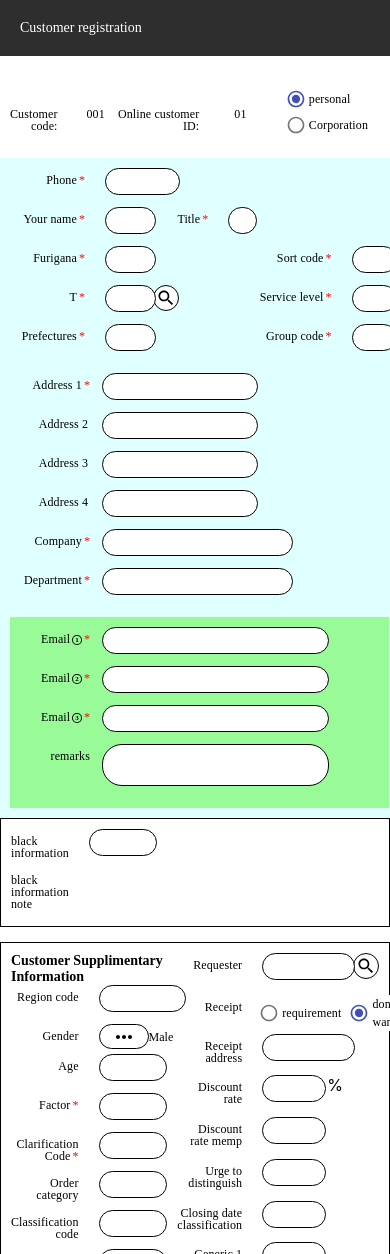
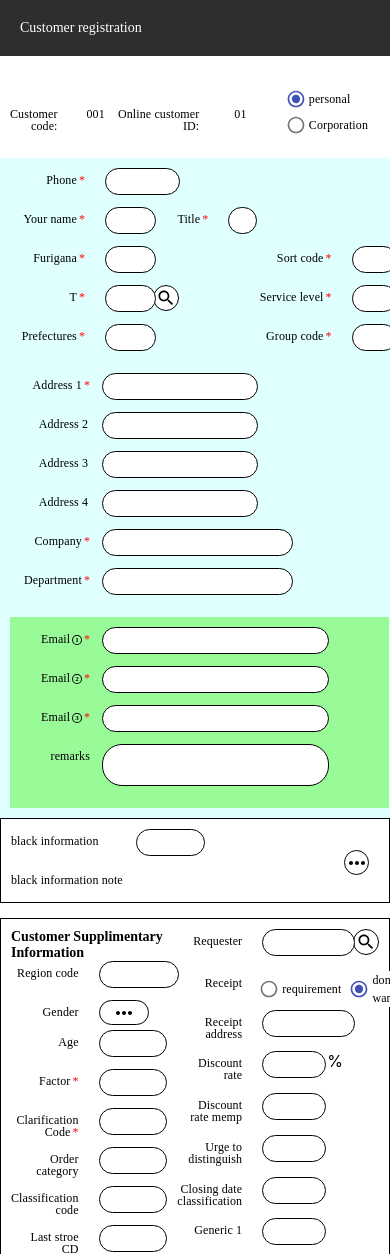
Before and after one commit to ShakhawatHossain13/typescript_employee_mgt, a React (Create React App) app in the folder context_api_customer_registration_form/: page / in a window 390 px wide. Shown: the top 1254 px of the page. Built offline with nearby package versions, Linux system fonts and the light colour scheme.

Commit message:
Phone number validation fix

```diff
--- a/context_api_customer_registration_form/src/components/Customer/CustomerBasicInfo/index.tsx
+++ b/context_api_customer_registration_form/src/components/Customer/CustomerBasicInfo/index.tsx
@@ -90,16 +90,14 @@ const CustomerBasicInfo: React.FC = () => {
         name="tel"
         id="tel"
         value={customer?.tel}
-        className={`${classes.formInputBox}  `}
+        className={`${classes.formInputBox}`}
         onChange={(event: React.ChangeEvent<HTMLInputElement>) => {
-          setSuggestion("Only number and hyphen");
-          if (event.target.value.match(phoneRegex)) {
+          if (!event.target.value.match(phoneRegex)) {
+            setSuggestion("Only number and hyphen");
+            error.tel=""
+          } else {
+            setSuggestion("");
             return handleFormChange(event);
-          } else {
-            setError((prev) => ({
-              ...prev,
-              [error.tel]: "Invalid",
-            }));
           }
         }}
         style={{ width: "130%" }}
--- a/context_api_customer_registration_form/src/components/Customer/CustomerBlackInfo/index.tsx
+++ b/context_api_customer_registration_form/src/components/Customer/CustomerBlackInfo/index.tsx
@@ -4,6 +4,8 @@ import { TextField } from "@material-ui/core";
 import FormLabel from '@material-ui/core/FormLabel';
 import { Customer } from '../../../model';
 import { CustomerContext } from "../../contexts/CustomerContext";
+import MoreHorizIcon from '@material-ui/icons/MoreHoriz';
+import { relative } from "node:path/win32";
 
 const useStyles = makeStyles({
     formInput: {
@@ -14,6 +16,7 @@ const useStyles = makeStyles({
       gridTemplateColumns:"repeat(8, 1fr)",
       border: "1px solid #000",
       marginBottom: "15px",
+      position: "relative",
     },
     formInputLabel: {
       fontFamily: "'Times New Roman', Times, serif",
@@ -21,9 +24,10 @@ const useStyles = makeStyles({
       textAlign: "left",
       fontSize: "12px",
       color: "#000",
+      width: "125px",
     },
     formInputLabelOne: {
-      gridColumn: "1/2",
+      gridColumn: "1",
     },
     start:{
     // gridRowStart:"4",
@@ -31,7 +35,6 @@ const useStyles = makeStyles({
     formInputBox: {
       fontFamily: "'Times New Roman', Times, serif",
       border: '1px solid #000',
-      marginLeft: "20px",
       borderRadius: '20px',
       padding: "0 5px",
       marginBottom: "12px",
@@ -50,6 +53,18 @@ const useStyles = makeStyles({
      formInputRequired:{
       color: "#ff0000",
       marginLeft: "2px"
+    },
+    formInputModalButton: {
+      border: '1px solid #000',
+      borderRadius: '50%',
+      padding: "0",
+      marginBottom: "5px",
+      height: "25px",
+      backgroundColor: "#fff",
+      width: "25px",
+      position: "absolute",
+      top: "37%",
+      right: "20px",
     },
    }
   );
@@ -78,9 +93,10 @@ const classes = useStyles();
                   onChange={handleFormChange}
                   helperText={error.blackInfo}
                   error={Boolean(error.blackInfo)}
-                  InputProps={{ disableUnderline: true, style: { fontSize: '12px' , padding: '0' }}}
+                  InputProps={{ disableUnderline: true, style: { fontSize: '12px' }}}
               />
               <FormLabel  className={`${classes.formInputLabel} ${classes.formInputLabelOne} ${classes.start}`}>black information note</FormLabel>
+              <button type="button"   className={`${classes.formInputModalButton}`}><MoreHorizIcon /></button>
             </div>
         </React.Fragment>
     )
--- a/context_api_customer_registration_form/src/components/Customer/CustomerSupplimentaryInfo/index.tsx
+++ b/context_api_customer_registration_form/src/components/Customer/CustomerSupplimentaryInfo/index.tsx
@@ -3,7 +3,7 @@ import { makeStyles } from "@material-ui/core";
 import { TextField } from "@material-ui/core";
 import { SearchOutlined } from '@material-ui/icons';
 import FormGroup from '@material-ui/core/FormGroup';
-import { FormControl, RadioGroup, Radio, FormControlLabel, Typography, Button } from "@material-ui/core";
+import { FormControl, RadioGroup, Radio, FormControlLabel, Typography, Button, Input } from "@material-ui/core";
 import Checkbox from '@material-ui/core/Checkbox';
 import FormLabel from '@material-ui/core/FormLabel';
 import { Customer } from '../../../model';
@@ -131,7 +131,7 @@ const useStyles = makeStyles({
   paper: {
     position: 'absolute',
     width: 250,
-    height: 100,
+    height: 130,
     border: '2px solid #000',
     backgroundColor: '#fff',
     padding: "30px 50px 45px 80px",
@@ -155,6 +155,13 @@ const useStyles = makeStyles({
     fontSize: "16px",
     backgroundColor: "#f0f0f0",
   },
+  formInputModalSubmit:{
+    position: "absolute",
+    bottom: "14px",
+    left: "21%",
+    border: "1px solid #0f0f0f",
+    padding: "5px 30px",
+  },
 }
 );
 type ErrorType = {
@@ -163,6 +170,7 @@ type ErrorType = {
 type CustomerSupplimentaryInfoProps = {
   customer: Customer;
   error: ErrorType;
+  setCustomer: React.Dispatch<React.SetStateAction<Customer>>;
   setError: React.Dispatch<React.SetStateAction<ErrorType>>;
   handleFormChange: (event: React.ChangeEvent<HTMLInputElement>) => void;
 };
@@ -178,19 +186,27 @@ function getModalStyle() {
   };
 }
 const CustomerSupplimentaryInfo: React.FC = () => {
-  const { customer, error, setError, handleFormChange } = React.useContext(CustomerContext) as CustomerSupplimentaryInfoProps;
-
+  const { customer, error, setCustomer, setError, handleFormChange } = React.useContext(CustomerContext) as CustomerSupplimentaryInfoProps;
   const [modalStyle] = React.useState(getModalStyle);
   const [open, setOpen] = React.useState(false);
+  const [gender, setGender] = React.useState("");
+
   const handleOpen = () => {
     setOpen(true);
   };
   const handleClose = () => {
     setOpen(false);
   };
-
-  const discountRegex = "^[0-9.]+$|^$";
-
+  const discountRegex = "^([0-9]+\.?[0-9]*|\.[0-9]+)$";
+  const handleModalSubmit = (e: React.FormEvent<HTMLFormElement>) => {
+    e.preventDefault();
+    setCustomer((prev) => {
+      return {
+        ...prev,
+        gender: gender,
+      };
+    });
+  }
   const classes = useStyles();
   return (
     <React.Fragment>
@@ -209,10 +225,15 @@ const CustomerSupplimentaryInfo: React.FC = () => {
           />
           <FormLabel className={`${classes.formInputLabel} ${classes.formInputLabelOne}`}>Gender</FormLabel>
           <button type="button"
-            onClick={handleOpen}
+            onKeyPress={(e) => {
+              if (e.key === "l") {
+                e.preventDefault();
+                handleOpen();
+              }
+            }}
             className={`${classes.formInputModalButton}`}
           >
-            <MoreHorizIcon />
+          <MoreHorizIcon />
           </button>
           <Modal
             open={open}
@@ -221,34 +242,51 @@ const CustomerSupplimentaryInfo: React.FC = () => {
             aria-describedby="simple-modal-description"
           >
             <div style={modalStyle} className={classes.paper}>
+              <form onSubmit={(e)=>{
+                  e.preventDefault();
+                  handleModalSubmit(e);
+                  handleClose();
+                }}>
               <Button className={classes.formInputModal} onClick={handleClose}>X</Button >
-              <FormControl component="fieldset">
+              <FormControl component="form"  >
                 <FormLabel>Select an option:</FormLabel>
                 <RadioGroup aria-label="gender"
                   name="gender"
-                  onChange={handleFormChange}
-                  value={customer?.gender}
                 >
                   <FormControlLabel
                     value="Male"
-                    control={<Radio size="small" color="primary" />}
+                    control={<Radio
+                      size="small"
+                      color="primary"
+                      onChange={(e)=> setGender(e.target.value)}
+                    />}
                     label={<Typography className={classes.formInputRadioButtonText}>Male</Typography>}
                   />
                   <FormControlLabel
                     value="Female"
-                    control={<Radio size="small" color="primary" />}
+                    control={<Radio
+                      size="small"
+                      color="primary"
+                      onChange={(e)=> setGender(e.target.value)}
+                      />}
                     label={<Typography className={classes.formInputRadioButtonText}>Female</Typography>}
                   />
                   <FormControlLabel
                     value="Others"
-                    control={<Radio size="small" color="primary" />}
+                    control={<Radio
+                      size="small"
+                      color="primary"
+                      onChange={(e)=> setGender(e.target.value)}
+                      />}
                     label={<Typography className={classes.formInputRadioButtonText}>Others</Typography>}
                   />
                 </RadioGroup>
               </FormControl>
+              <button className={classes.formInputModalSubmit} type="submit">Submit</button>
+            </form>
             </div>
           </Modal>
-          <span className={classes.formInputLabel} style={{ textAlign: "left" }}>{customer?.gender}</span>
+          <span className={classes.formInputLabel} style={{ textAlign: "left" }}>{customer.gender}</span>
 
           <FormLabel className={`${classes.formInputLabel} ${classes.formInputLabelOne}`}>Age</FormLabel>
           <TextField
@@ -260,7 +298,6 @@ const CustomerSupplimentaryInfo: React.FC = () => {
             error={Boolean(error.age)}
             InputProps={{ disableUnderline: true, style: { fontSize: '12px', padding: '0' } }}
           />
-
           <FormLabel className={`${classes.formInputLabel} ${classes.formInputLabelOne}`}>Factor<span className={classes.formInputRequired}>*</span></FormLabel>
           <TextField
             name="customerFactor"
--- a/context_api_customer_registration_form/src/components/Customer/index.tsx
+++ b/context_api_customer_registration_form/src/components/Customer/index.tsx
@@ -43,7 +43,6 @@ const useStyles = makeStyles({
       marginTop: "10px",
       padding: "10px",
       display: "grid",
-
     }
   }
 );
@@ -170,7 +169,7 @@ const formData: CustomerDataType = {
     remarks: "",
     blackInfo: "",
     regionCode: "",
-    gender: "Male",
+    gender: "",
     age: "",
     customerFactor: "",
     clarificationCode: "",
@@ -200,7 +199,6 @@ const CustomerForm: React.FC=()=> {
   const[customer, setCustomer] = useState<Customer>(formData);
   const [error, setError] = React.useState<ErrorType>(initialError);
   const classes = useStyles();
-
   const handleFormChange = (event: React.ChangeEvent<HTMLInputElement>) => {
     const { name, value } = event.target;
     setCustomer((prev) => {
@@ -270,7 +268,7 @@ const emailRegex=  /^(([^<>()[\]\\.,;:\s@"]+(\.[^<>()[\]\\.,;:\s@"]+)*)|(".+"))@
 
   return (
     <React.Fragment>
-    <CustomerContext.Provider value={{customer, error,  setError, handleFormChange}} >
+    <CustomerContext.Provider value={{customer, error, setError, setCustomer, handleFormChange}} >
       <form className={classes.container} >
         <div className={classes.wrapper1}>
               <CustomerHead />
--- a/context_api_customer_registration_form/src/components/contexts/CustomerContext.ts
+++ b/context_api_customer_registration_form/src/components/contexts/CustomerContext.ts
@@ -6,10 +6,11 @@ type ErrorType = {
   };
 
 type CustomerBasicInfoProps ={
-    customer: Customer;
-    error: ErrorType;
-    setError: React.Dispatch<React.SetStateAction<ErrorType>>;
-    handleFormChange: (event: React.ChangeEvent<HTMLInputElement>) => void;
+  customer: Customer;
+  error: ErrorType;
+  setCustomer: React.Dispatch<React.SetStateAction<Customer>>;
+  setError: React.Dispatch<React.SetStateAction<ErrorType>>;
+  handleFormChange: (event: React.ChangeEvent<HTMLInputElement>) => void;
   };
 
 
```
